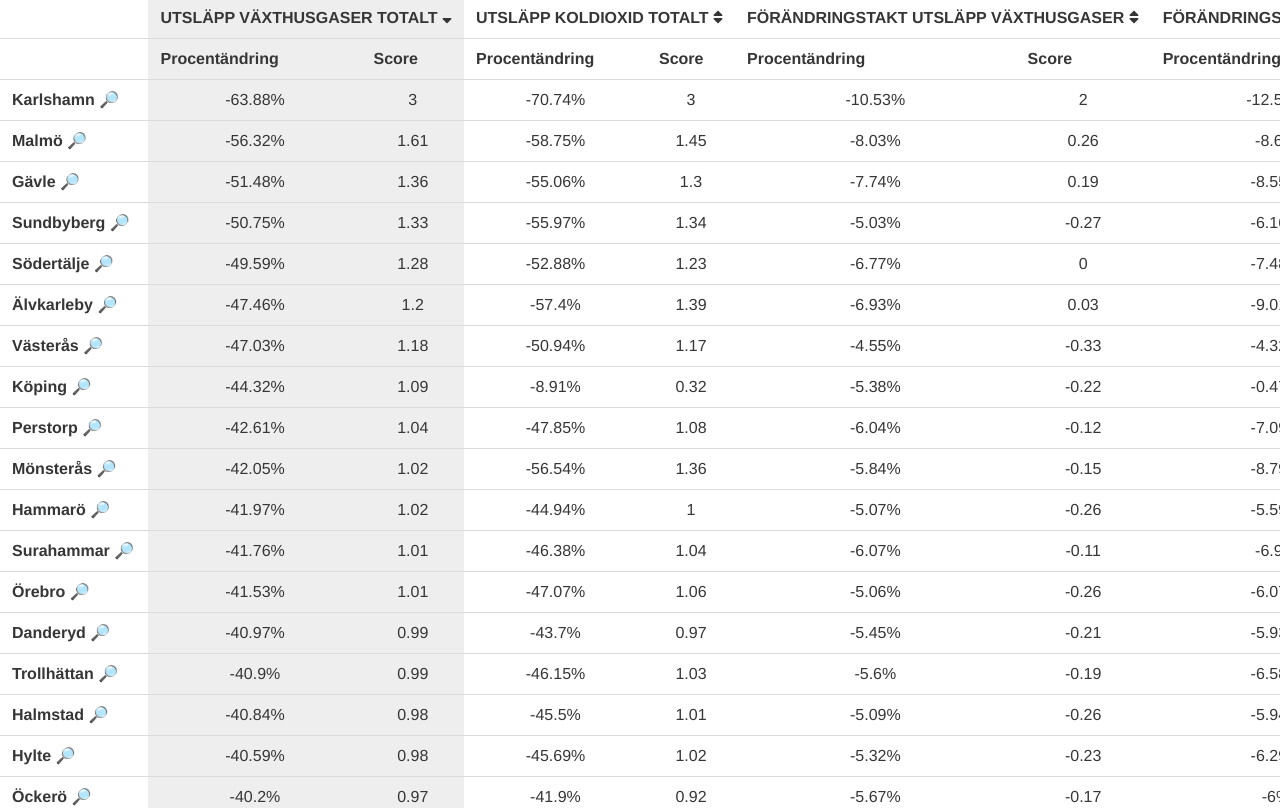
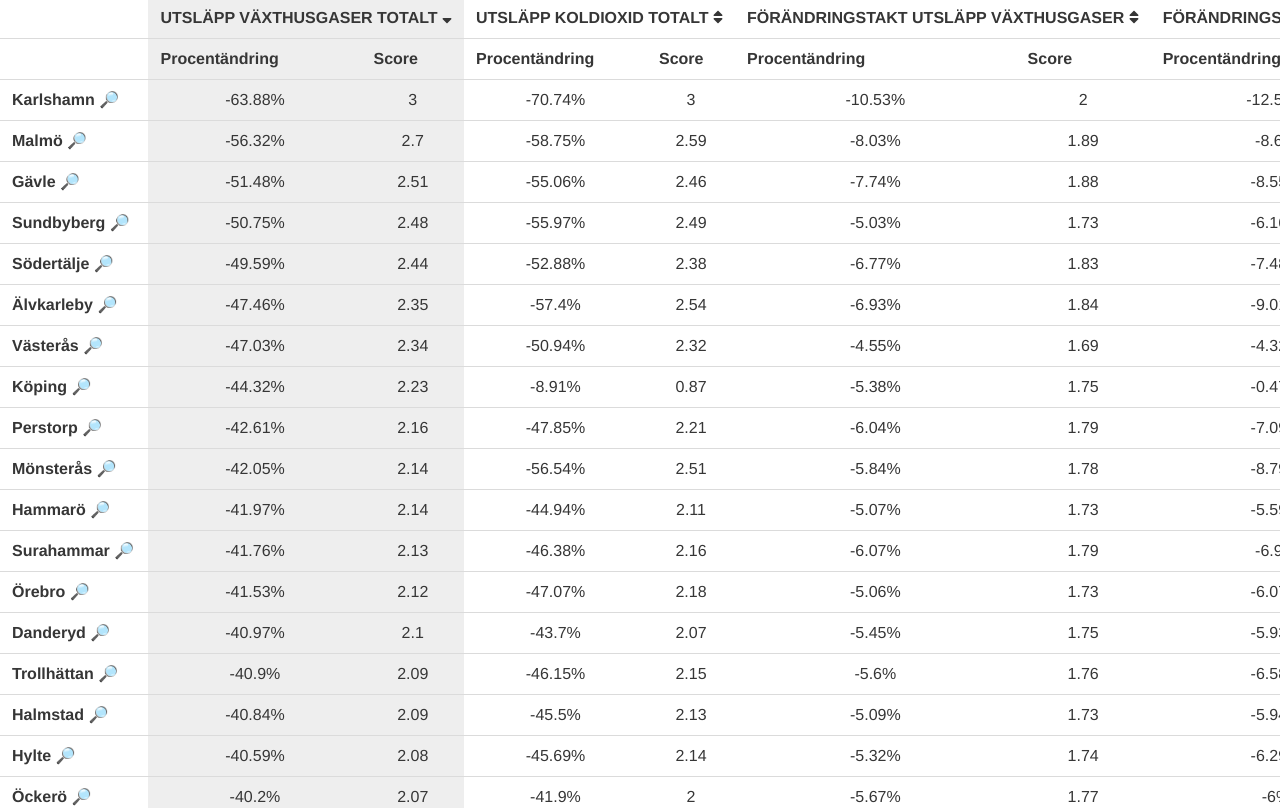
Before and after one commit to cheerfulstoic/kommun_compare, a Vue app in the folder chart/: page / in a window 1280 px wide. Shown: the part 1660-2468 px from the top of the page. Built offline with nearby package versions, Linux system fonts and the light colour scheme; the HTML template or start-up script is replaced by a standard one.

Commit message:
Fixed score calculation functions (both 2p and 3p functions).

```diff
--- a/chart/src/App.vue
+++ b/chart/src/App.vue
@@ -127,13 +127,16 @@ export default {
             (percentage, min_value, max_value) => {
               let x = ((percentage - min_value) / (max_value - min_value))
 
-              return(this.round_number(3 * (1 - Math.pow(x, 1/3) * Math.sign(x))));
+              return(this.round_number(3 - 3 * x)); // Linear scale 0..3 points for this category
+            },
+          math_s_curve_fn =
+            (x) => {
+              return 1 - Math.pow(Math.abs(x), 1/3) * Math.sign(x)
             },
           percent_change_points_fn =
             (percentage, min_value, max_value) => {
-              let x = ((percentage - min_value) / (max_value - min_value))
-
-              return(this.round_number(3 * (1 - Math.pow(x, 1/3) * Math.sign(x)) - 1));
+              let x = ((math_s_curve_fn(percentage) - math_s_curve_fn(min_value)) / (math_s_curve_fn(max_value) - math_s_curve_fn(min_value)))
+              return(this.round_number(2 - 2 * x)); // S-curve scale 0..2 points for this category
             };
       let result = [
         {
```
